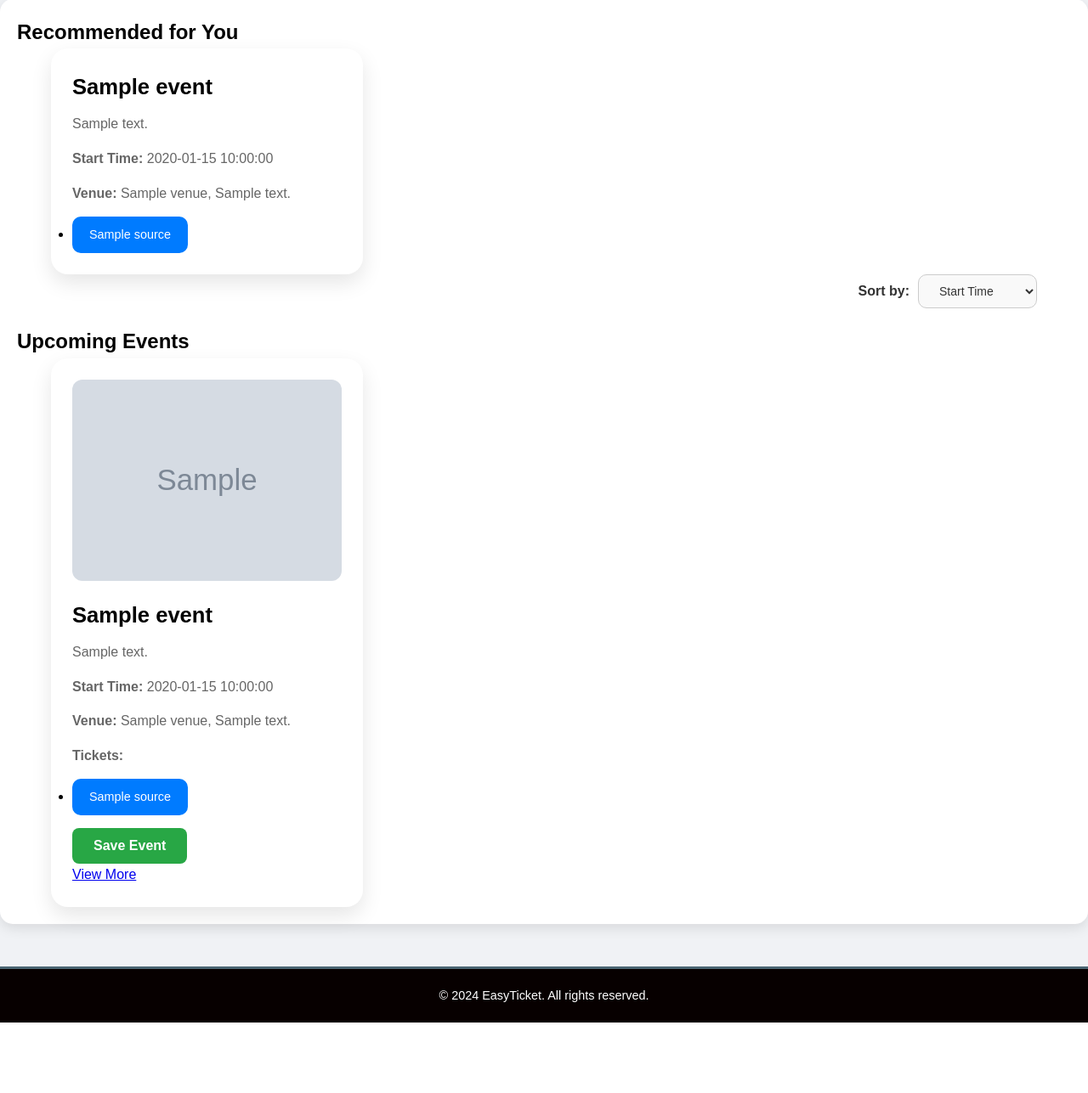
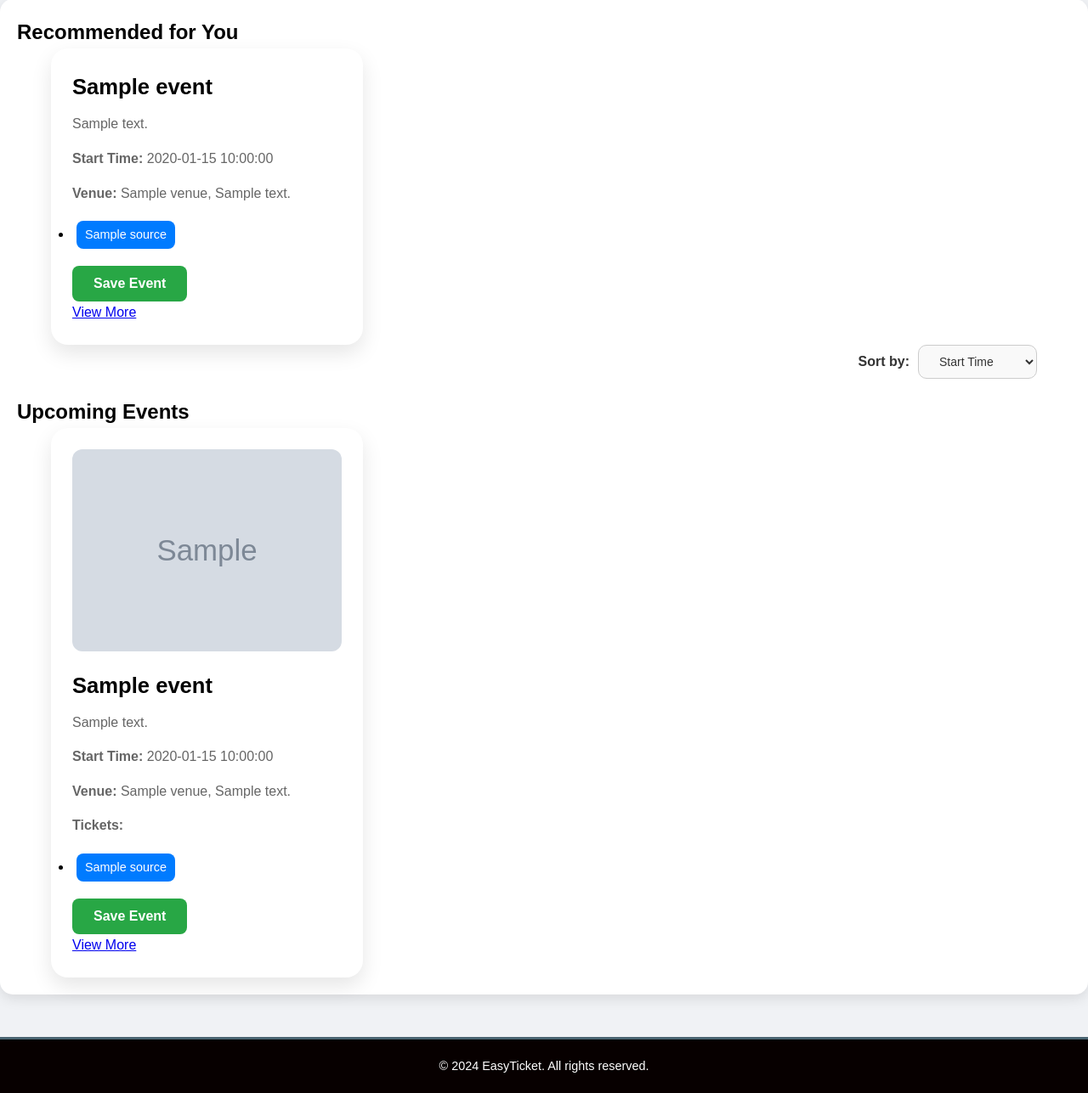
Before and after one commit to Krwaheed/EasyTicket, a Flask app: template templates/user-dashboard.html in a window 1280 px wide. Shown: the part 327-1614 px from the top of the page at 85% size. Before the commit the page ends 1531 px from the top, so only its background shows below. Run offline with Flask 3, Linux system fonts and the light colour scheme; the template is opened without the code that fills it: most values are stand-ins (such as "Sample title", 1, 10 or a date in 2020); grey boxes marked "Sample" are stand-in pictures.

Commit message:
Fixed event buttons

```diff
--- a/app.py
+++ b/app.py
@@ -80,19 +80,24 @@ def fetch_real_time_events(query="Concerts in San-Francisco"):
     }
 
     headers = {
-
         "x-rapidapi-key": "51aca29c10msh4b950d6fce7a324p1a1fd6jsn8b50f91af2ae",
-
         "x-rapidapi-host": "real-time-events-search.p.rapidapi.com"
     }
 
-    response = requests.get(url, headers=headers, params=querystring)
+    try:
+        response = requests.get(url, headers=headers, params=querystring)
+        print("Request URL:", response.url)  # Log request URL
+        print("Response Status Code:", response.status_code)  # Log response status code
+        print("Response Text:", response.text)  # Log raw response
 
-    if response.status_code == 200:
-        return response.json()
-    else:
+        if response.status_code == 200:
+            return response.json()
+        else:
+            print(f"API Error: {response.status_code} - {response.text}")
+            return None
+    except requests.RequestException as e:
+        print(f"Request Exception: {e}")
         return None
-
 
 def get_user_recommendations(username):
     """Fetch recommended events based on user interests, excluding general categories."""
--- a/static/css/user-dashboard.css
+++ b/static/css/user-dashboard.css
@@ -185,13 +185,15 @@ body {
 .ticket-button {
     background-color: #007bff;
     color: white;
-    padding: 10px 20px;
-    border-radius: 10px;
+    padding: 5px 10px;
+    border-radius: 8px;
     text-decoration: none;
     font-size: 0.9rem;
     transition: background-color 0.3s ease;
     display: inline-block;
+    margin: 5px; /* Add spacing between buttons */
 }
+
 
 .ticket-button:hover {
     background-color: #0056b3;
--- a/templates/user-dashboard.html
+++ b/templates/user-dashboard.html
@@ -55,12 +55,23 @@
                 <li><a href="{{ ticket.link }}" target="_blank" class="ticket-button">{{ ticket.source }}</a></li>
                 {% endfor %}
             </ul>
+            <!-- Save Event Form -->
+            <form action="{{ url_for('save_event') }}" method="post">
+                <input type="hidden" name="event_id" value="{{ event.event_id }}">
+                <input type="hidden" name="event_name" value="{{ event.name }}">
+                <input type="hidden" name="start_time" value="{{ event.start_time }}">
+                <input type="hidden" name="venue_name" value="{{ event.venue.name }}">
+                <input type="hidden" name="full_address" value="{{ event.venue.full_address }}">
+                <button type="submit" class="save-event-btn">Save Event</button>
+            </form>
+            <a href="{{ event.link }}" target="_blank" class="view-more">View More</a>
         </div>
         {% endfor %}
         {% else %}
         <p>No recommendations available at the moment.</p>
         {% endif %}
     </div>
+
 
         <!-- Sorting Dropdown for Recommendations -->
         <div class="sort-by-container">
```
Lines whose indentation alone changed are shown as unchanged.
